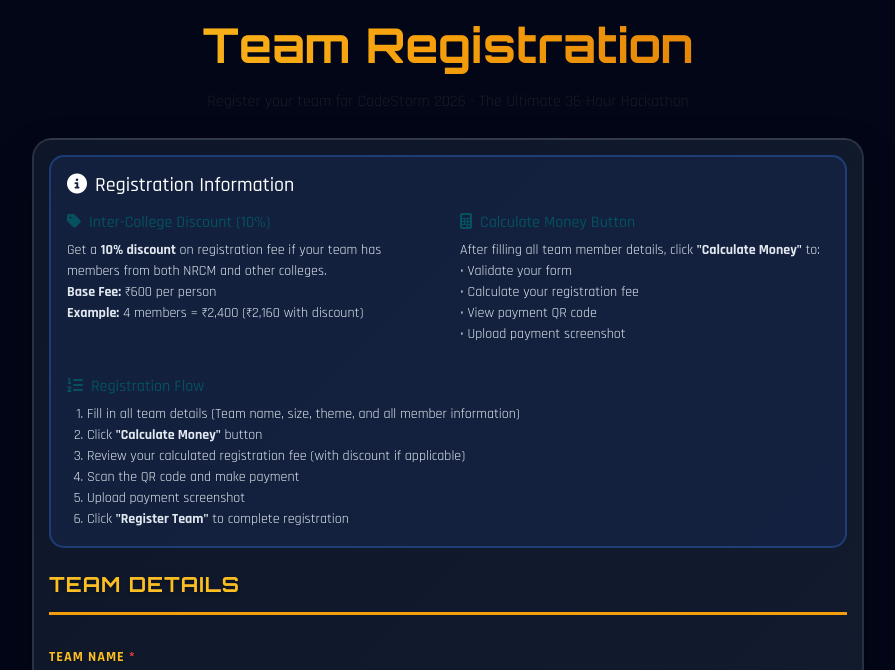
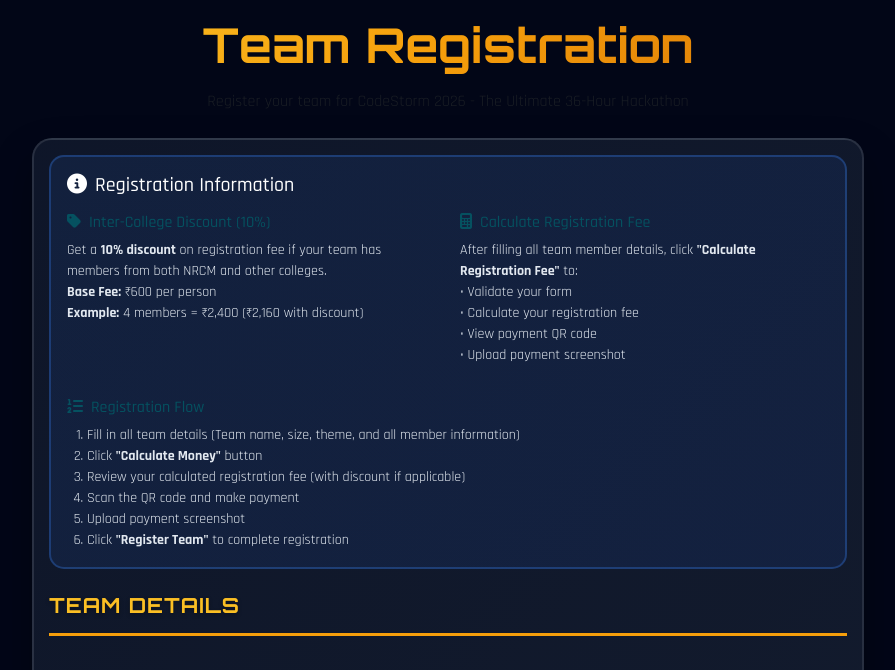
Before and after one commit to PashamDhanushReddy/cs_2k26, a Django app: page /register in a window 1280 px wide. Shown: the part 84-754 px from the top of the page, without its empty margins (192-1087 px from the left). Run offline with Django 5.2, Linux system fonts and the light colour scheme; some libraries are stand-ins or nearby versions.

Commit message:
Completed(Kinda)1

```diff
--- a/website/templates/website/register.html
+++ b/website/templates/website/register.html
@@ -1337,9 +1337,9 @@
                                     </p>
                                 </div>
                                 <div class="col-12 col-md-6 mb-3">
-                                    <h6 class="text-amber-400 mb-2"><i class="fas fa-calculator me-2"></i>Calculate Money Button</h6>
+                                    <h6 class="text-amber-400 mb-2"><i class="fas fa-calculator me-2"></i>Calculate Registration Fee</h6>
                                     <p class="text-white small mb-0" style="color: #e2e8f0 !important;">
-                                        After filling all team member details, click <strong>"Calculate Money"</strong> to:
+                                        After filling all team member details, click <strong>"Calculate Registration Fee"</strong> to:
                                         <br>• Validate your form
                                         <br>• Calculate your registration fee
                                         <br>• View payment QR code
@@ -2107,7 +2107,7 @@
                         <div class="text-center mt-4 mb-4">
                             <button type="button" class="btn-submit" id="calculateBtn" style="background: linear-gradient(135deg, #10b981 0%, #059669 100%);">
                                 <i class="fas fa-calculator me-2"></i>
-                                <span id="calculateText">Calculate Money</span>
+                                <span id="calculateText">Calculate Registration Fee</span>
                             </button>
                         </div>
 
@@ -2432,7 +2432,7 @@
                     // Update button text to "Recalculate"
                     const calculateText = document.getElementById('calculateText');
                     if (calculateText) {
-                        calculateText.innerHTML = '<i class="fas fa-redo me-2"></i>Recalculate';
+                        calculateText.innerHTML = '<i class="fas fa-redo me-2"></i>Recalculate Registration Fee';
                     }
                     if (calculateBtn) {
                         calculateBtn.style.background = 'linear-gradient(135deg, #3b82f6 0%, #2563eb 100%)';
```
